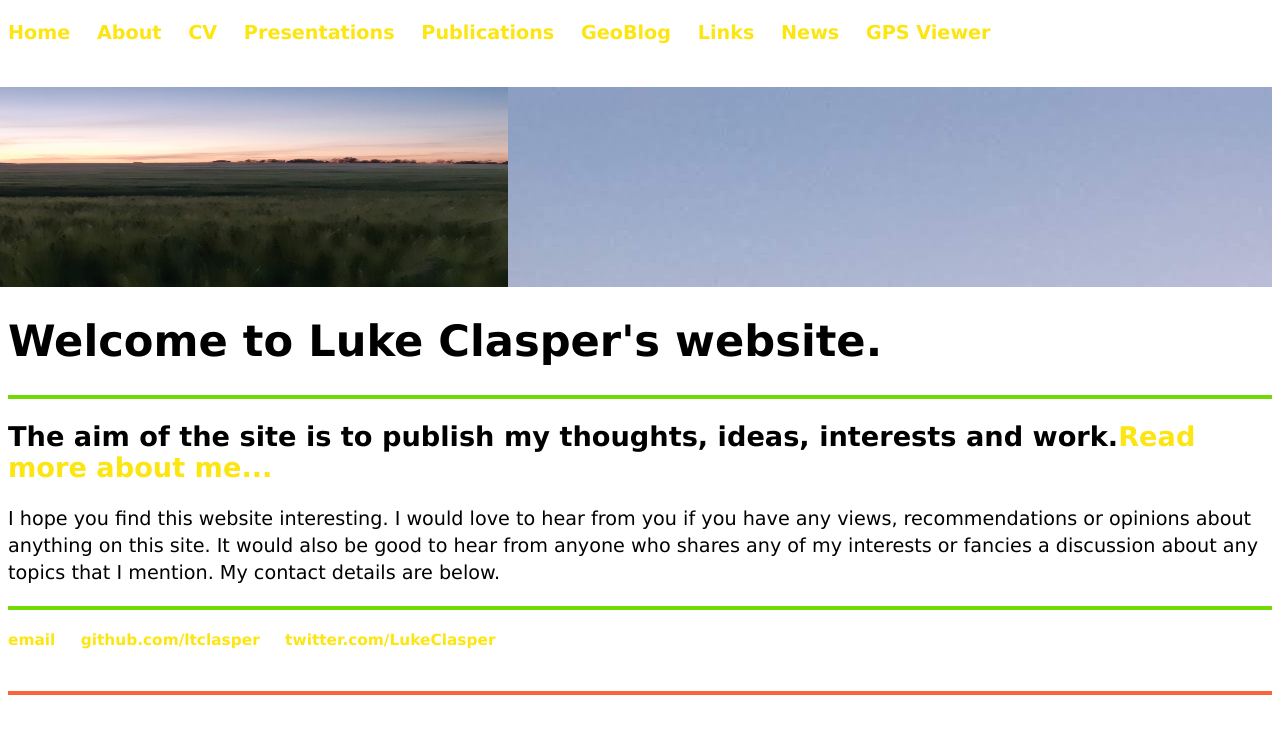
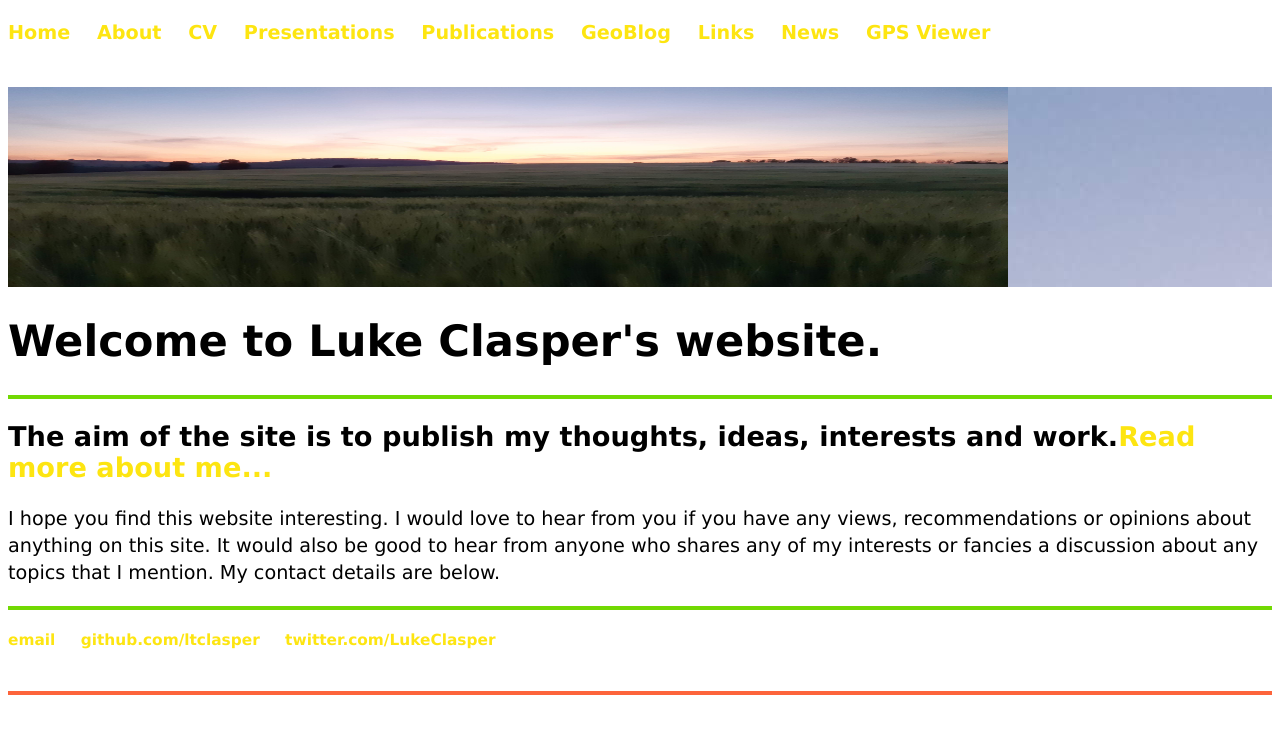
Before and after one commit to ltclasper/ltclasper.github.io, a Jekyll site: the page built from index.html, in a window 1280 px wide. Shown: the top 734 px of the page. Built offline with Jekyll 4.4.1, drawn with Linux system fonts in a browser that asks for light colours.

Commit message:
Update main.css

```diff
--- a/css/main.css
+++ b/css/main.css
@@ -5,7 +5,7 @@
 
 #header{
     left: 50%;
-    margin-left: -500px;
+    margin-auto: -500px;
     background:url(/sunset_photo.jpg) no-repeat;
     width:1000px;
     height:200px;
```
